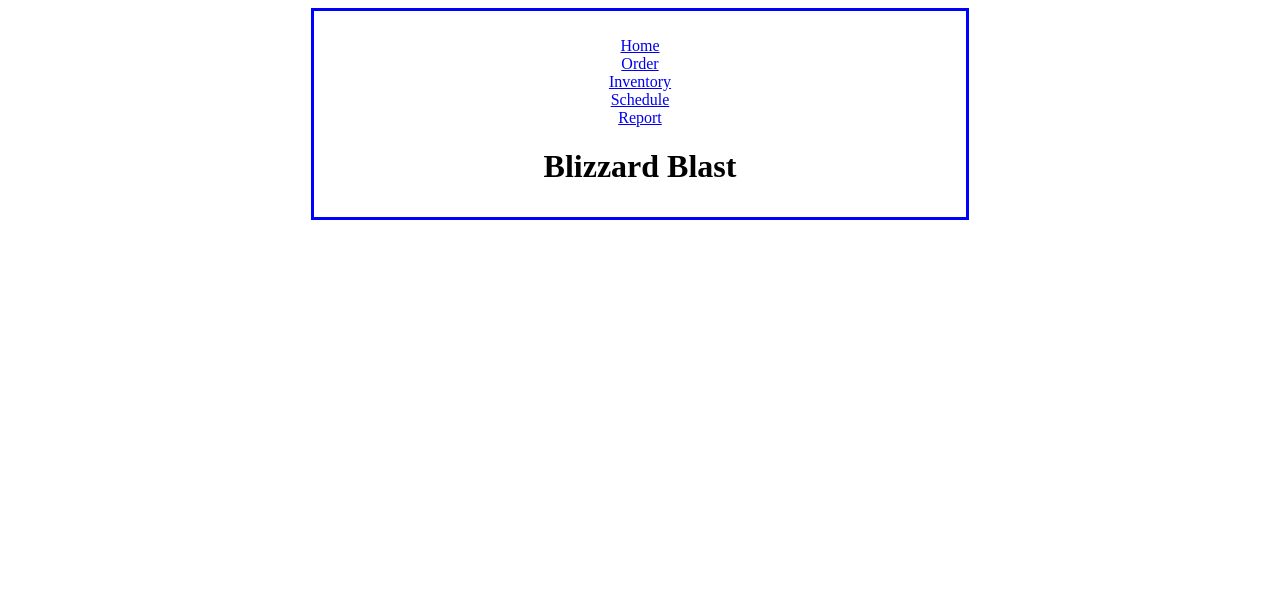
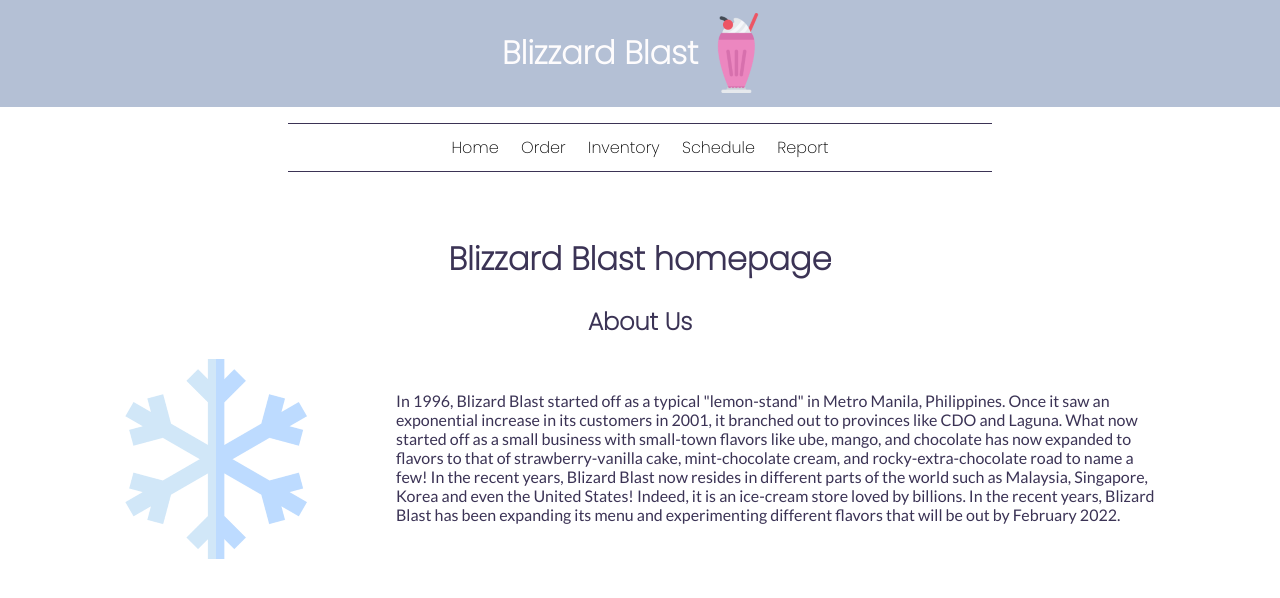
Before and after one commit to matereyes00/Blizzard-Blast, a Django app: page / in a window 1280 px wide. Shown: the top 598 px of the page. Run offline with Django 3.2, Linux system fonts and the light colour scheme.

Commit message:
Modified html and css files. Added design to base.html and formatted the overall UI

```diff
--- a/blizzardblast/static/css/styles.css
+++ b/blizzardblast/static/css/styles.css
@@ -1,19 +1,122 @@
-#container {
-    margin: auto;
-    width: 50%;
-    border: 3px solid blue;
-    padding: 10px;
+@import url('https://fonts.googleapis.com/css2?family=Lato&family=Poppins:wght@200&display=swap');
+/*INDEX.HTML
+BLACK - #000505
+ENG VIOLET - #3B3355
+DARK BLUE GREY - #5D5D81
+LIGHT STEEL BLUE - #BFCDE0
+WHITE - #FEFCFD
+*/
+
+
+body {
+    margin-top: 0;
+    margin-left: 0;
+    margin-right: 0;
+    font-family: 'Poppins', sans-serif;
+    color: #3B3355;
+}
+
+/* ======= NAV BAR ======= */
+ul {
+    list-style-type: none;
+    margin: 0;
+    padding: 0;
+}
+
+#nav-bar {
+    display: flex;
+    justify-content: center;
+    border-top: 1px #3B3355 solid;
+    border-bottom: 1px #3B3355 solid;
+    margin: 1rem 18rem;
+}
+
+.navbar-item {
+    float: left;
+    padding: 0.7rem;
+}
+
+.navbar-item:hover{
+    text-decoration: underline;
+}
+
+.navbar-item a {
+    text-decoration: none;
+    color: black;
+}
+
+/* ======= HEADING ======= */
+header {
+    padding: 0.5rem;
+    animation: gradient 1s 1s infinite;
+    color: #FEFCFD;
+}
+
+@keyframes gradient {
+    0% {
+        background-color:#5D5D81;
+    }
+    100% {
+        background-color: #BFCDE0;
+    }
+}
+
+#heading {
     text-align: center;
 }
 
-ul {
-    list-style-type: none;
-    padding: 0;
+#company-header {
+    display: flex;
+    align-items: center;
+    justify-content: center;
 }
 
-.table {
+#company-header-left {
+    margin-right:0;
+}
 
-    margin-left: auto;
-    margin-right: auto;
+#company-header-right {
+    margin-left:0;
+}
 
+.view-title {
+    text-align: center;
 }
+
+/* ============== HOME PAGE =========== */
+#about_us {
+    display: flex;
+    flex-flow: row wrap;
+    justify-content: center;
+}
+
+#company-pic {
+    margin-right: 0;
+}
+
+#company-description {
+    font-family: 'Lato', sans-serif;
+    flex-basis: 60%;
+    margin-top: 1rem;
+    margin-left: 5rem;
+}
+
+/* ======== ORDER.HTML ============ */
+.button-container {
+    display: flex;
+    justify-content: space-evenly;
+}
+
+.order-button {
+    border:none;
+    padding: 1rem 3rem;
+    background-color: #3B3355;
+    color: #FEFCFD;
+    border-radius: 4rem;
+}
+
+.order-button:hover {
+    cursor: pointer;
+    background-color: #BFCDE0;
+    color: #3B3355;
+}
--- a/blizzardblast/templates/base.html
+++ b/blizzardblast/templates/base.html
@@ -9,22 +9,25 @@
         <title>{% block title %}{% endblock %}</title>
     </head>
     <body>
-        <div id="container">
-
+        <header>
+            <div id="company-header">
+                <h1 id="company-header-left">Blizzard Blast</h1>
+                <img id="company-header-right" src="{% static '/media/milkshake-pngrepo-com.png' %}">
+            </div>
+        </header>
+        <div id="nav-bar">
             <!-- navbar -->
             <ul class="navigation">
-                <li><a href="{% url 'homepage' %}">Home</a></li>
-                <li><a href="{% url 'order' %}">Order</a></li>
-                <li><a href="{% url 'inventory' %}">Inventory</a></li>
-                <li><a href="{% url 'schedule' %}">Schedule</a></li>
-                <li><a href="{% url 'report' %}">Report</a></li>
+                <li class="navbar-item"><a href="{% url 'homepage' %}">Home</a></li>
+                <li class="navbar-item"><a href="{% url 'order' %}">Order</a></li>
+                <li class="navbar-item"><a href="{% url 'inventory' %}">Inventory</a></li>
+                <li class="navbar-item"><a href="{% url 'schedule' %}">Schedule</a></li>
+                <li class="navbar-item"><a href="{% url 'report' %}">Report</a></li>
             </ul>
+        </div>
+        <!-- page content begins here -->
 
-            <!-- page content begins here -->
-
-            {% block content %}{% endblock %}
-            {% block scripts %}{% endblock %}
-
-        </div>
+        {% block content %}{% endblock %}
+        {% block scripts %}{% endblock %}
     </body>
 </html>
--- a/blizzardblast/templates/index.html
+++ b/blizzardblast/templates/index.html
@@ -7,5 +7,25 @@
 {% endblock %}
 
 {% block content %}
-<h1 class='title'>Blizzard Blast</h1>
+<br> <h1 class='view-title'>Blizzard Blast homepage</h1>
+<h2 id="heading">About Us</h2>
+    <div id="about_us">
+        <div id="company-pic">
+            <img src="{% static '/media/snowflake-pngrepo-com.png' %}">
+        </div>
+        <div id="company-description">
+            <p>
+                In 1996, Blizard Blast started off as a typical "lemon-stand" in Metro
+                Manila, Philippines. Once it saw an exponential increase in its
+                customers in 2001, it branched out to provinces like CDO and Laguna.
+                What now started off as a small business with small-town flavors like ube,
+                mango, and chocolate has now expanded to flavors to that of strawberry-vanilla
+                cake, mint-chocolate cream, and rocky-extra-chocolate road to name a few! In the
+                recent years, Blizard Blast now resides in different parts of the world such as
+                Malaysia, Singapore, Korea and even the United States! Indeed, it is an ice-cream
+                store loved by billions. In the recent years, Blizard Blast has been expanding its
+                menu and experimenting different flavors that will be out by February 2022.
+            </p>
+        </div>
+    </div>
 {% endblock %}
--- a/blizzardblast/templates/inventory.html
+++ b/blizzardblast/templates/inventory.html
@@ -7,6 +7,6 @@
 {% endblock %}
 
 {% block content %}
-<h1>Inventory</h1>
+<h1 class='view-title'>Inventory</h1>
 
 {% endblock %}
--- a/blizzardblast/templates/report.html
+++ b/blizzardblast/templates/report.html
@@ -7,6 +7,6 @@
 {% endblock %}
 
 {% block content %}
-<h1>Report </h1>
+<h1 class='view-title'>Report </h1>
 
 {% endblock %}
--- a/blizzardblast/templates/schedule.html
+++ b/blizzardblast/templates/schedule.html
@@ -7,6 +7,6 @@
 {% endblock %}
 
 {% block content %}
-<h1>Schedule </h1>
+<h1 class='view-title'>Schedule </h1>
 
 {% endblock %}
```
Also changed, not shown: blizzardblast/templates/order.html (+6 -2 lines).
